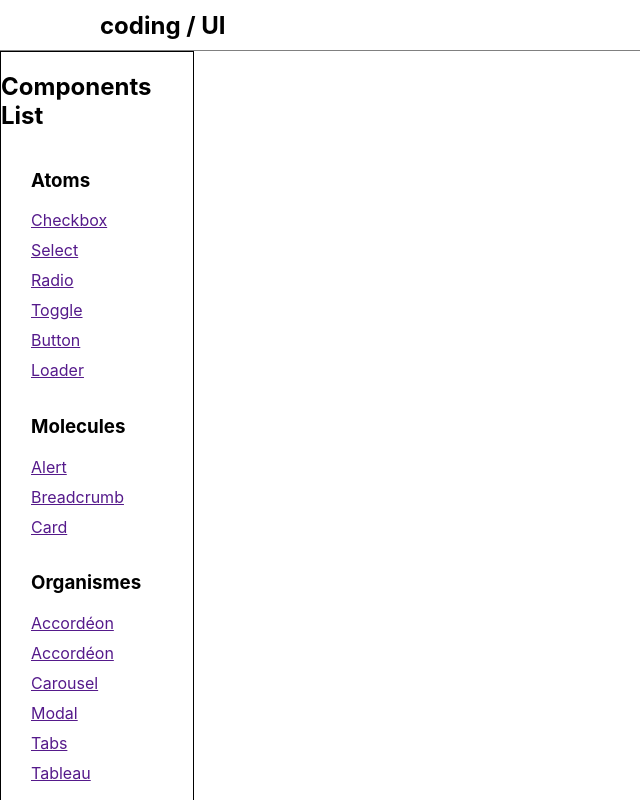
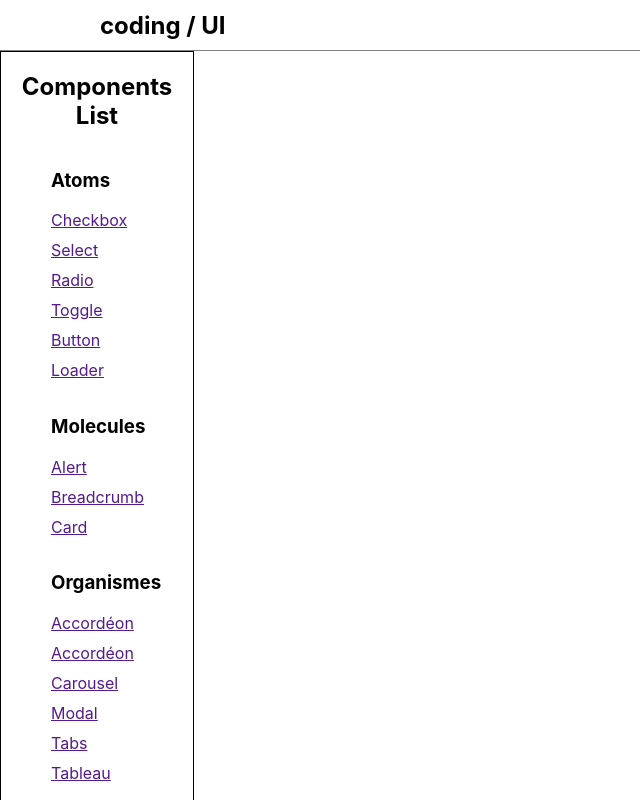
Before and after one commit to SukiTsu/library_react, a React (Vite) app in the folder lib_module/: page / in a window 1280 px wide. Shown: the top 800 px of the page, without its empty margins (0-640 px from the left). Built offline with nearby package versions, Linux system fonts and the light colour scheme.

Commit message:
modif css sidebar

```diff
--- a/lib_module/src/assets/css/sidebar.css
+++ b/lib_module/src/assets/css/sidebar.css
@@ -5,8 +5,11 @@
     display: flex;
     flex-direction: column;
 }
+.sidebar h2{
+    text-align: center;
+}
 .components-category{
-    margin-left: 30px;
+    margin-left: 50px;
 }
 .sidebar ul{
     list-style-type: none;
```
